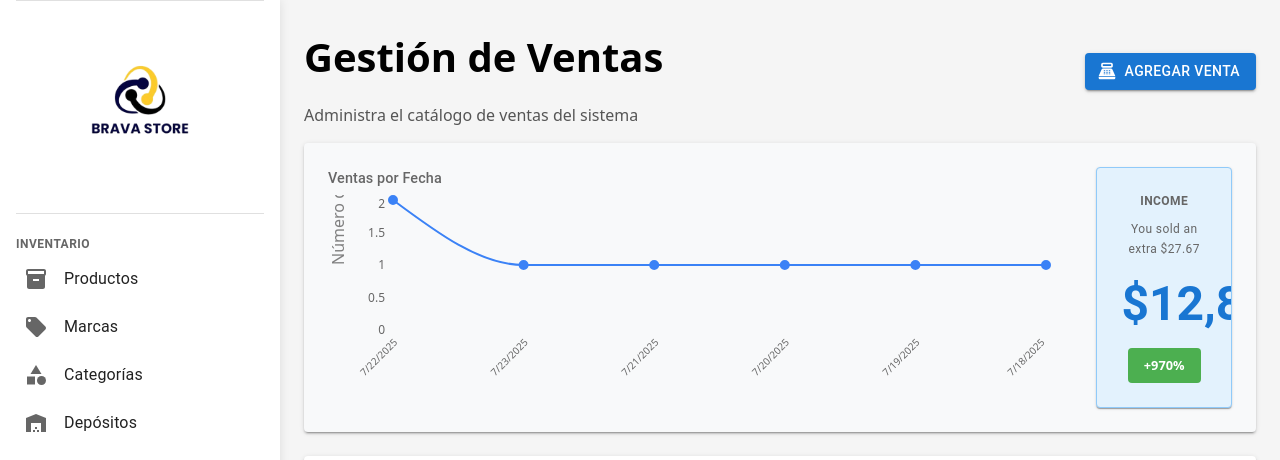
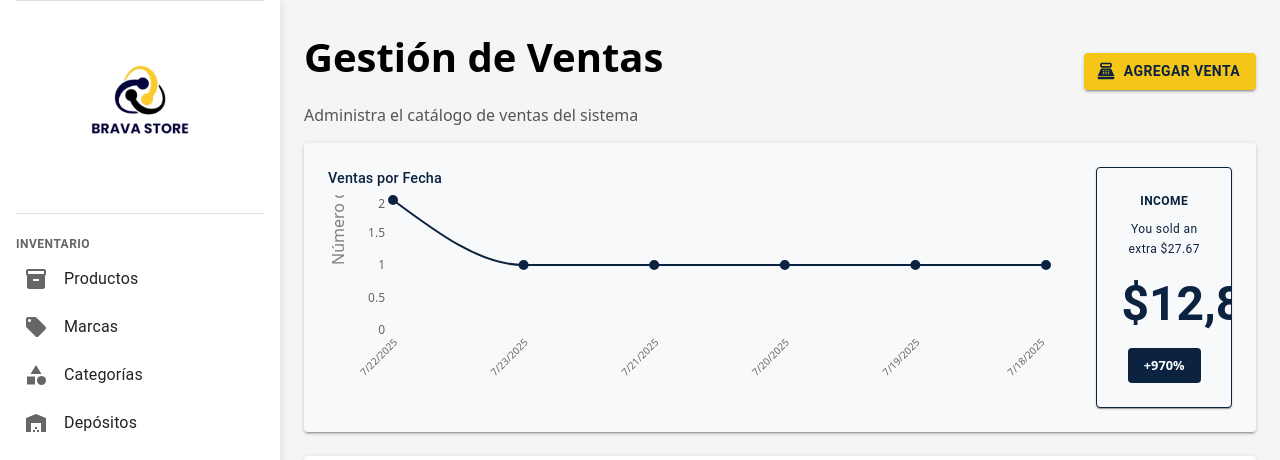
Before and after one commit to Matias-Clavijo/retoJulio2025, a React (Vite) app: page /sales in a window 1280 px wide. Shown: the top 460 px of the page. Built offline with nearby package versions, Linux system fonts and the light colour scheme.

Commit message:
luche contra los colores

```diff
--- a/src/components/DataManagementPage.jsx
+++ b/src/components/DataManagementPage.jsx
@@ -135,6 +135,7 @@ const DataManagementPage = ({
           button={
             <Button
               variant="contained"
+              sx={{backgroundColor:"#F5C518", fontWeight: 600, color: "#0B2240"}}
               onClick={handleAdd}
               startIcon={addButtonIcon}
             >
--- a/src/components/SalesDashboard.jsx
+++ b/src/components/SalesDashboard.jsx
@@ -30,7 +30,7 @@ export default function SalesDashboard({ totalIncome = 278912, salesData = [] })
         {/* Gráfico */}
         <Grid item xs={12} md={9} style={{ width: '80%' }}>
           <Box sx={{ height: 200 }}>
-            <Typography variant="h6" gutterBottom sx={{ color: '#666', fontSize: '0.9rem' }}>
+            <Typography variant="h6" gutterBottom sx={{ color: '#0B2240', fontSize: '0.9rem' }}>
               Ventas por Fecha
             </Typography>
             <ResponsiveContainer width="100%" height="100%">
@@ -53,9 +53,9 @@ export default function SalesDashboard({ totalIncome = 278912, salesData = [] })
                 <Line
                   type="monotone"
                   dataKey="value"
-                  stroke="#3b82f6"
+                  stroke="#0B2240"
                   strokeWidth={2}
-                  dot={{ fill: '#3b82f6', strokeWidth: 2, r: 4 }}
+                  dot={{ fill: '#0B2240', strokeWidth: 2, r: 4 }}
                 />
               </LineChart>
             </ResponsiveContainer>
@@ -66,20 +66,20 @@ export default function SalesDashboard({ totalIncome = 278912, salesData = [] })
         <Grid item xs={12} md={3} style={{ width: '15%' }}>
           <Box sx={{ display: 'flex', flexDirection: 'column', justifyContent: 'center', height: '100%' }}>
             {/* Income Card */}
-            <Card sx={{ backgroundColor: '#e3f2fd', border: '1px solid #90caf9' }}>
+            <Card sx={{ backgroundColor: '#f8f9fa', border: '1px solid #0B2240' }}>
               <CardContent sx={{ p: 3, textAlign: 'center', '&:last-child': { pb: 3 } }}>
-                <Typography variant="caption" sx={{ color: '#666', fontWeight: 'bold', display: 'block', mb: 1 }}>
+                <Typography variant="caption" sx={{ color: '#0B2240', fontWeight: 'bold', display: 'block', mb: 1 }}>
                   INCOME
                 </Typography>
-                <Typography variant="caption" sx={{ color: '#666', display: 'block', mb: 2 }}>
+                <Typography variant="caption" sx={{ color: '#0B2240', display: 'block', mb: 2 }}>
                   You sold an extra $27.67
                 </Typography>
-                <Typography variant="h3" sx={{ fontWeight: 'bold', color: '#1976d2', mb: 2 }}>
+                <Typography variant="h3" sx={{ fontWeight: 'bold', color: '#0B2240', mb: 2 }}>
                   ${totalIncome.toLocaleString()}
                 </Typography>
                 <Box sx={{ display: 'flex', justifyContent: 'center' }}>
                   <Box sx={{
-                    backgroundColor: '#4caf50',
+                    backgroundColor: '#0B2240',
                     color: 'white',
                     px: 2,
                     py: 1,
--- a/src/pages/Sales.jsx
+++ b/src/pages/Sales.jsx
@@ -154,6 +154,7 @@ export default function Sales() {
                     button={
                         <Button
                             variant="contained"
+                            sx={{backgroundColor:"#F5C518", fontWeight: 600, color: "#0B2240"}}
                             onClick={handleAdd}
                             startIcon={<PointOfSale />}
                         >
```
